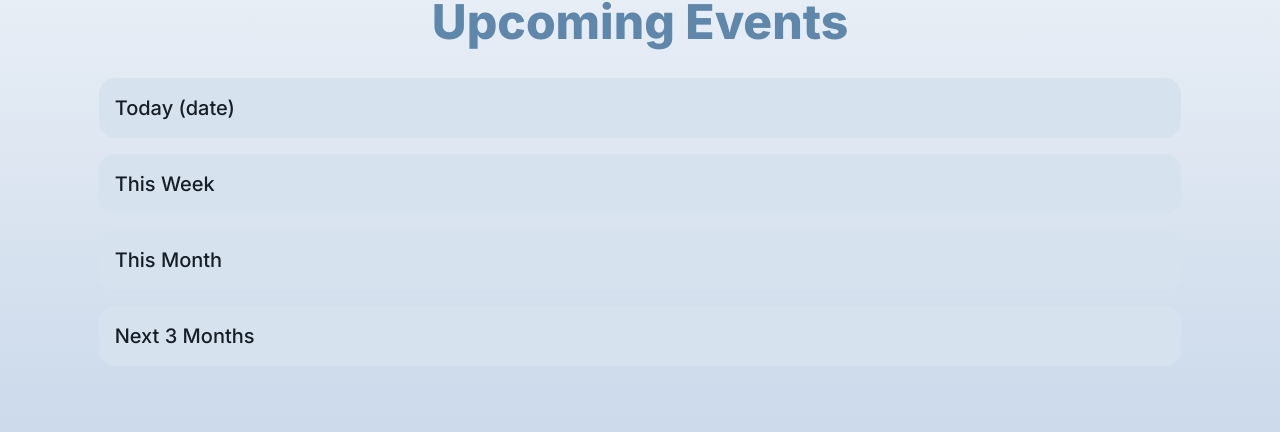
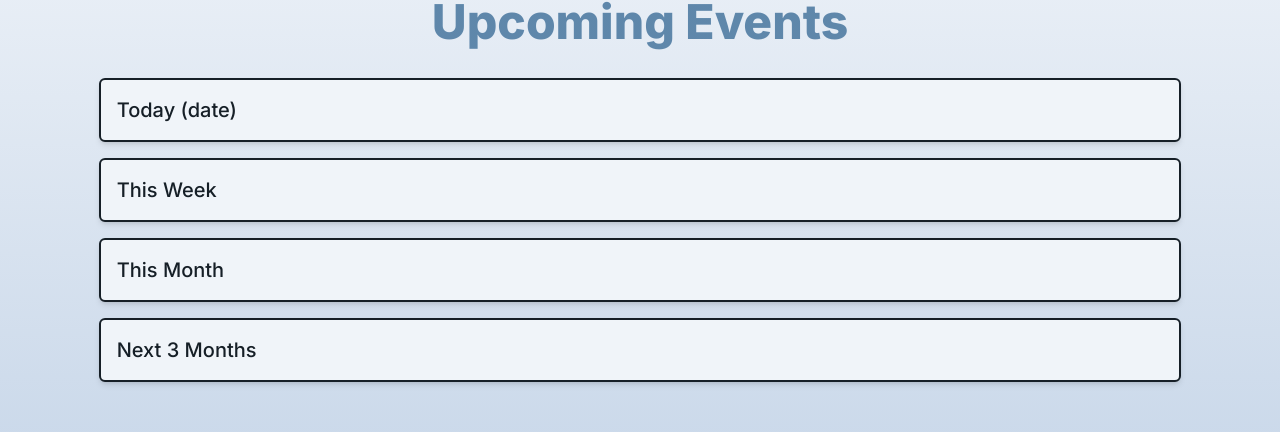
Before and after one commit to rit-sse/WebsiteTheSSEquel, a Next.js app in the folder next/: page /events/upcoming_events in a window 1280 px wide. Shown: the part 146-578 px from the top of the page. Built offline with nearby package versions, Linux system fonts and the light colour scheme; no server answers.

Commit message:
lookin pretty!

```diff
--- a/next/app/events/upcoming_events/UpcomingEvents.tsx
+++ b/next/app/events/upcoming_events/UpcomingEvents.tsx
@@ -6,7 +6,7 @@ const UpcomingEvents = () => {
         <>
 
          <div className="upcoming-collapse pt-6">
-            <div className="collapse bg-base-200">
+            <div className="collapse bg-base-200 collapse-child">
                <input type="checkbox" id="today-collapse" className="peer" />
                <label htmlFor="today-collapse" className="collapse-title text-xl font-medium">
                   Today (date)
@@ -18,7 +18,7 @@ const UpcomingEvents = () => {
          </div>
 
          <div className="upcoming-collapse">
-            <div className="collapse bg-base-200">
+            <div className="collapse bg-base-200 collapse-child">
                <input type="checkbox" id="week-collapse" className="peer" />
                <label htmlFor="week-collapse" className="collapse-title text-xl font-medium">
                   This Week
@@ -30,7 +30,7 @@ const UpcomingEvents = () => {
          </div>
 
          <div className="upcoming-collapse">
-            <div className="collapse bg-base-200">
+            <div className="collapse bg-base-200 collapse-child">
                <input type="checkbox" id="month-collapse" className="peer" />
                <label htmlFor="month-collapse" className="collapse-title text-xl font-medium">
                   This Month
@@ -42,7 +42,7 @@ const UpcomingEvents = () => {
          </div>
 
          <div className="upcoming-collapse">
-            <div className="collapse bg-base-200">
+            <div className="collapse bg-base-200 collapse-child">
                <input type="checkbox" id="3month-collapse" className="peer" />
                <label htmlFor="3month-collapse" className="collapse-title text-xl font-medium">
                   Next 3 Months
--- a/next/app/globals.scss
+++ b/next/app/globals.scss
@@ -64,6 +64,17 @@
   .upcoming-collapse{
     @apply w-full;
     @apply py-2;
+  }
+
+  .upcoming-collapse > .collapse-child{
+    @apply bg-base-100;
+    @apply rounded-md;
+    @apply shadow-md;
+    @apply hover:shadow-lg;
+    @apply transition-shadow;
+    @apply border-2;
+    @apply border-base-content;
+    @apply hover:border-info;
   }
 
 
```
